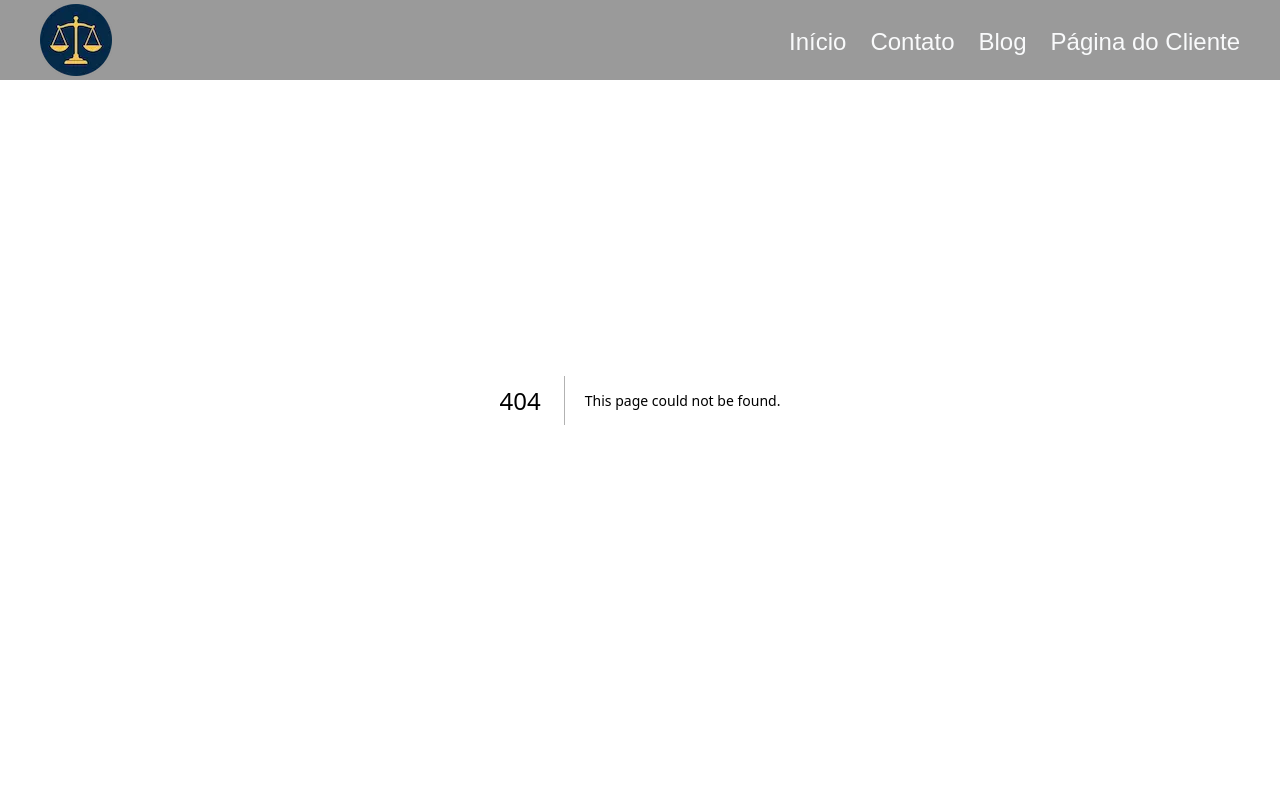
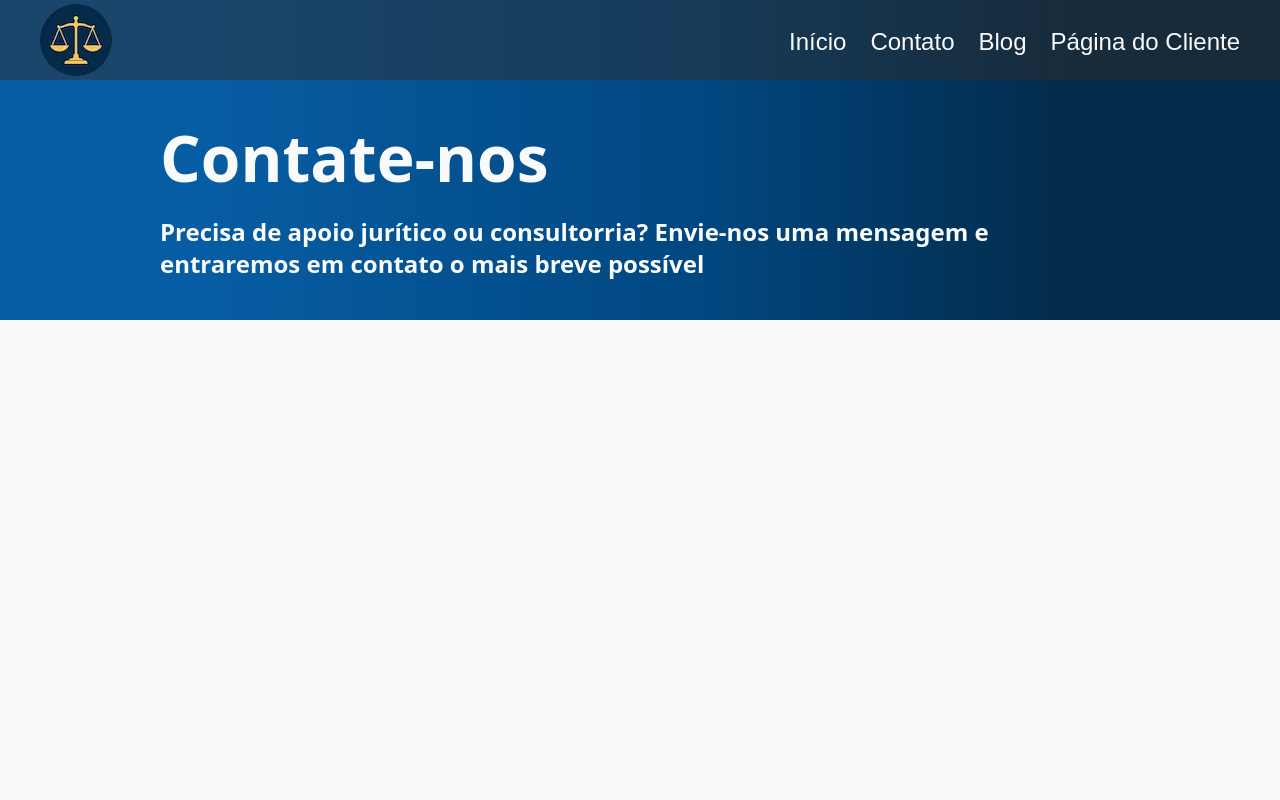
Before and after one commit to DavidSheltonSF/corporate-lawyer-website, a Next.js app: page /contact in a window 1280 px wide. Before the commit this address had no page. Shown: the top 800 px of the page. Built offline with nearby package versions, Linux system fonts and the light colour scheme.

Commit message:
feat(pages): add Contact page

```diff
--- /dev/null
+++ b/app/contact/page.tsx
@@ -0,0 +1,17 @@
+import { HeroSection } from '../components/HeroSection';
+
+export default function Contact() {
+  return (
+    <div className="flex flex-col min-h-screen items-center bg-zinc-50 font-sans bg-color-white">
+      <HeroSection additionalStyles="h-[320px] items-end" background="var(--blue-gradient)">
+        <div className="flex flex-col ml-[160px] w-[936px] text-color-white gap-[16px] pb-[40px]">
+          <h1 className="text-[64px] font-bold">Contate-nos</h1>
+          <p>
+            Precisa de apoio jurítico ou consultorria? Envie-nos uma mensagem e entraremos em
+            contato o mais breve possível
+          </p>
+        </div>
+      </HeroSection>
+    </div>
+  );
+}
```
